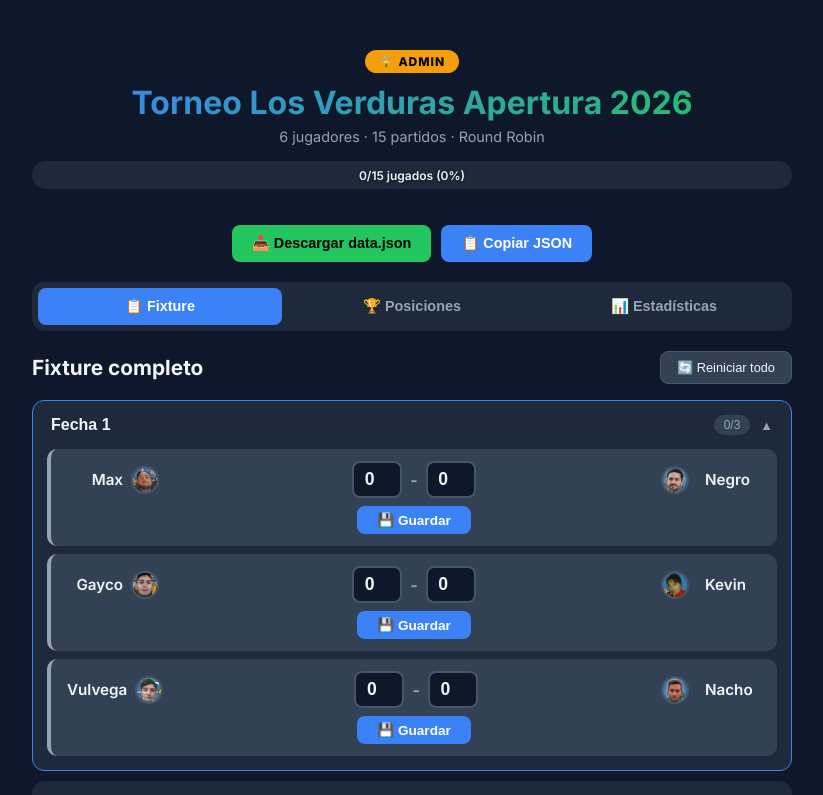
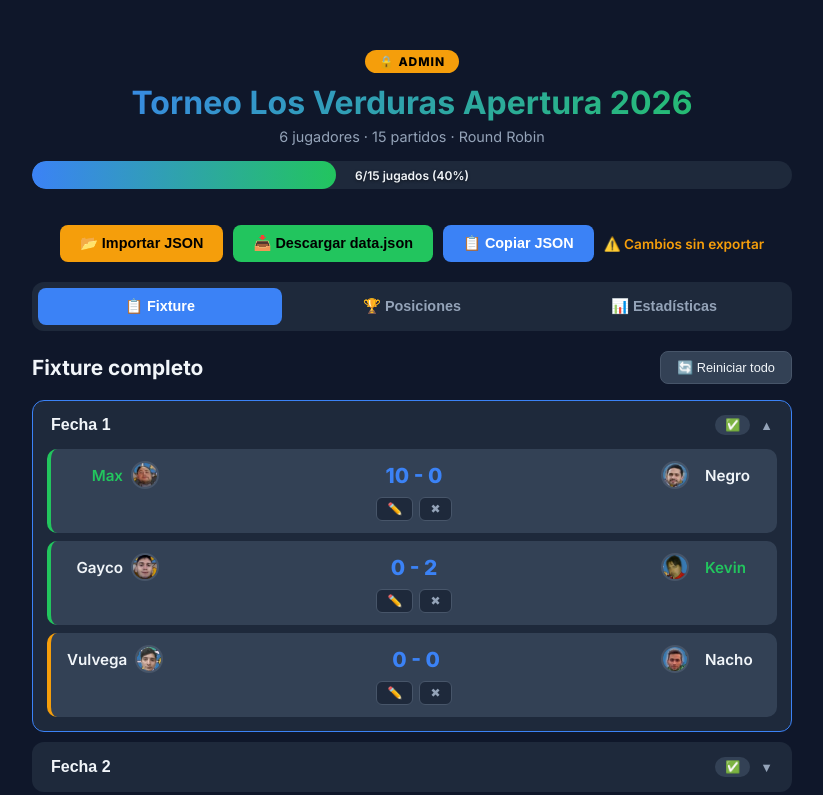
Before and after one commit to maxicopp/fixture-verdura, a Next.js app: page /verdura-admin in a window 1280 px wide. Shown: the top 795 px of the page, without its empty margins (228-1051 px from the left). Built offline with nearby package versions, Linux system fonts and the light colour scheme.

Commit message:
Add JSON import button, fix reset all with key remount

```diff
--- a/app/globals.css
+++ b/app/globals.css
@@ -401,7 +401,7 @@ tr.leader td { font-weight: 700; }
   flex-wrap: wrap;
 }
 
-.btn-download, .btn-copy {
+.btn-download, .btn-copy, .btn-import {
   padding: 10px 20px;
   border: none;
   border-radius: 8px;
@@ -410,6 +410,12 @@ tr.leader td { font-weight: 700; }
   cursor: pointer;
   transition: all 0.2s;
 }
+
+.btn-import {
+  background: var(--warning);
+  color: #000;
+}
+.btn-import:hover { background: #d97706; }
 
 .btn-download {
   background: var(--success);
--- a/app/verdura-admin/page.jsx
+++ b/app/verdura-admin/page.jsx
@@ -1,6 +1,6 @@
 'use client'
 
-import { useState, useEffect, useMemo } from 'react'
+import { useState, useEffect, useMemo, useRef } from 'react'
 import Fixture from '../components/Fixture'
 import Standings from '../components/Standings'
 import Stats from '../components/Stats'
@@ -12,6 +12,8 @@ export default function AdminPage() {
   const [activeTab, setActiveTab] = useState('fixture')
   const [loading, setLoading] = useState(true)
   const [saved, setSaved] = useState(false)
+  const [fixtureKey, setFixtureKey] = useState(0)
+  const fileInputRef = useRef(null)
 
   useEffect(() => {
     fetch('/data.json')
@@ -51,11 +53,14 @@ export default function AdminPage() {
       return next
     })
     setSaved(false)
+    setFixtureKey(k => k + 1)
   }
 
   const handleResetAll = () => {
+    if (!confirm('¿Seguro que querés reiniciar todo el fixture?')) return
     setFixture(generateFixture(players))
     setSaved(false)
+    setFixtureKey(k => k + 1)
   }
 
   const downloadJSON = () => {
@@ -74,6 +79,30 @@ export default function AdminPage() {
     const data = { players, fixture }
     navigator.clipboard.writeText(JSON.stringify(data, null, 2))
     setSaved(true)
+  }
+
+  const importJSON = (e) => {
+    const file = e.target.files?.[0]
+    if (!file) return
+    const reader = new FileReader()
+    reader.onload = (ev) => {
+      try {
+        const data = JSON.parse(ev.target.result)
+        if (data.players && data.fixture) {
+          setPlayers(data.players)
+          setFixture(data.fixture)
+          setFixtureKey(k => k + 1)
+          setSaved(false)
+          alert('✅ Datos importados correctamente')
+        } else {
+          alert('❌ El JSON no tiene el formato correcto (necesita "players" y "fixture")')
+        }
+      } catch {
+        alert('❌ Error al leer el archivo JSON')
+      }
+    }
+    reader.readAsText(file)
+    e.target.value = ''
   }
 
   if (loading) {
@@ -97,6 +126,16 @@ export default function AdminPage() {
       </header>
 
       <div className="admin-actions">
+        <button className="btn-import" onClick={() => fileInputRef.current?.click()}>
+          📂 Importar JSON
+        </button>
+        <input
+          ref={fileInputRef}
+          type="file"
+          accept=".json"
+          onChange={importJSON}
+          style={{ display: 'none' }}
+        />
         <button className="btn-download" onClick={downloadJSON}>
           📥 Descargar data.json
         </button>
@@ -126,6 +165,7 @@ export default function AdminPage() {
       <main className="content">
         {activeTab === 'fixture' && (
           <Fixture
+            key={fixtureKey}
             fixture={fixture}
             onResult={handleResult}
             onReset={handleReset}
--- a/public/data.json
+++ b/public/data.json
@@ -1,4 +1,157 @@
 {
-  "players": ["Max", "Gayco", "Vulvega", "Nacho", "Kevin", "Negro"],
-  "fixture": []
+  "players": [
+    "Max",
+    "Gayco",
+    "Vulvega",
+    "Nacho",
+    "Kevin",
+    "Negro"
+  ],
+  "fixture": [
+    {
+      "round": 1,
+      "matches": [
+        {
+          "id": "0-0",
+          "home": "Max",
+          "away": "Negro",
+          "homeGoals": 10,
+          "awayGoals": 0,
+          "played": true
+        },
+        {
+          "id": "0-1",
+          "home": "Gayco",
+          "away": "Kevin",
+          "homeGoals": 0,
+          "awayGoals": 2,
+          "played": true
+        },
+        {
+          "id": "0-2",
+          "home": "Vulvega",
+          "away": "Nacho",
+          "homeGoals": 0,
+          "awayGoals": 0,
+          "played": true
+        }
+      ]
+    },
+    {
+      "round": 2,
+      "matches": [
+        {
+          "id": "1-0",
+          "home": "Max",
+          "away": "Kevin",
+          "homeGoals": 0,
+          "awayGoals": 0,
+          "played": true
+        },
+        {
+          "id": "1-1",
+          "home": "Negro",
+          "away": "Nacho",
+          "homeGoals": 10,
+          "awayGoals": 0,
+          "played": true
+        },
+        {
+          "id": "1-2",
+          "home": "Gayco",
+          "away": "Vulvega",
+          "homeGoals": 0,
+          "awayGoals": 4,
+          "played": true
+        }
+      ]
+    },
+    {
+      "round": 3,
+      "matches": [
+        {
+          "id": "2-0",
+          "home": "Max",
+          "away": "Nacho",
+          "homeGoals": null,
+          "awayGoals": null,
+          "played": false
+        },
+        {
+          "id": "2-1",
+          "home": "Kevin",
+          "away": "Vulvega",
+          "homeGoals": null,
+          "awayGoals": null,
+          "played": false
+        },
+        {
+          "id": "2-2",
+          "home": "Negro",
+          "away": "Gayco",
+          "homeGoals": null,
+          "awayGoals": null,
+          "played": false
+        }
+      ]
+    },
+    {
+      "round": 4,
+      "matches": [
+        {
+          "id": "3-0",
+          "home": "Max",
+          "away": "Vulvega",
+          "homeGoals": null,
+          "awayGoals": null,
+          "played": false
+        },
+        {
+          "id": "3-1",
+          "home": "Nacho",
+          "away": "Gayco",
+          "homeGoals": null,
+          "awayGoals": null,
+          "played": false
+        },
+        {
+          "id": "3-2",
+          "home": "Kevin",
+          "away": "Negro",
+          "homeGoals": null,
+          "awayGoals": null,
+          "played": false
+        }
+      ]
+    },
+    {
+      "round": 5,
+      "matches": [
+        {
+          "id": "4-0",
+          "home": "Max",
+          "away": "Gayco",
+          "homeGoals": null,
+          "awayGoals": null,
+          "played": false
+        },
+        {
+          "id": "4-1",
+          "home": "Vulvega",
+          "away": "Negro",
+          "homeGoals": null,
+          "awayGoals": null,
+          "played": false
+        },
+        {
+          "id": "4-2",
+          "home": "Nacho",
+          "away": "Kevin",
+          "homeGoals": null,
+          "awayGoals": null,
+          "played": false
+        }
+      ]
+    }
+  ]
 }
```
